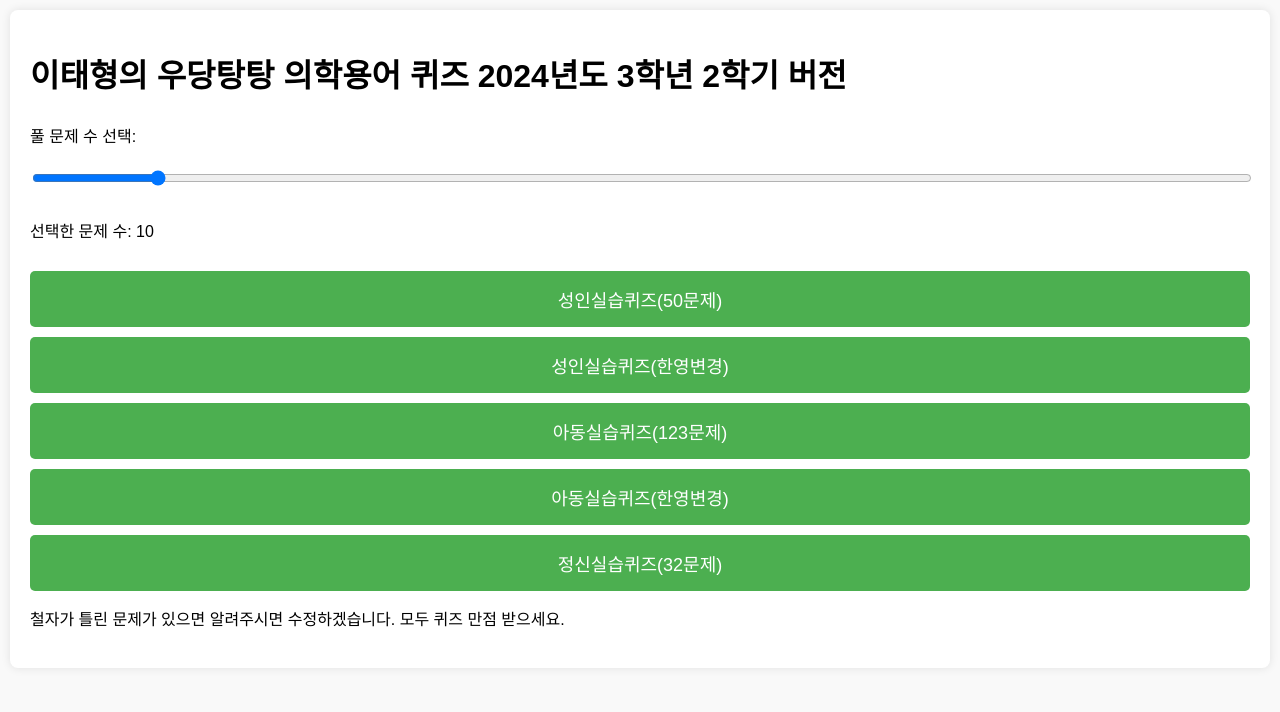
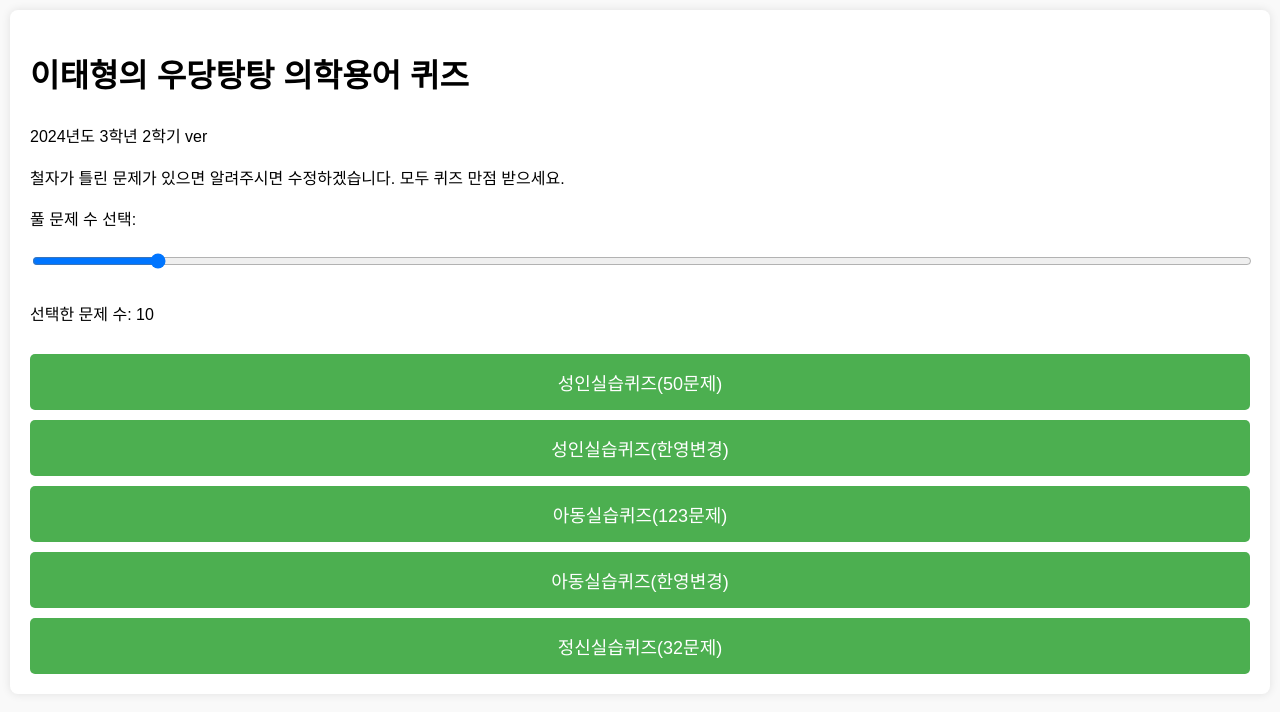
Before and after one commit to Ominyong/tabroquiz, a plain HTML site: page index.html in a window 1280 px wide. Drawn offline with Linux system fonts and the light colour scheme.

Commit message:
Update index.html

```diff
--- a/index.html
+++ b/index.html
@@ -67,7 +67,9 @@
 <body>
     <div id="quiz-container">
         <div id="start-screen">
-            <h1>이태형의 우당탕탕 의학용어 퀴즈 2024년도 3학년 2학기 버전</h1>
+            <h1>이태형의 우당탕탕 의학용어 퀴즈</h1>
+		<p>2024년도 3학년 2학기 ver</p>
+		<p>철자가 틀린 문제가 있으면 알려주시면 수정하겠습니다. 모두 퀴즈 만점 받으세요.</p>
             <label for="questionCount">풀 문제 수 선택:</label>
             <input type="range" id="questionCount" min="1" max="100" value="10" oninput="document.getElementById('rangeValue').textContent = this.value">
             <p>선택한 문제 수: <span id="rangeValue">10</span></p>
@@ -76,7 +78,6 @@
             <button onclick="selectSubject('아동실습퀴즈')">아동실습퀴즈(123문제)</button>
             <button onclick="selectSubject('아동실습퀴즈2')">아동실습퀴즈(한영변경)</button>
             <button onclick="selectSubject('정신실습퀴즈')">정신실습퀴즈(32문제)</button>
-	<p>철자가 틀린 문제가 있으면 알려주시면 수정하겠습니다. 모두 퀴즈 만점 받으세요.</p>
         </div>
         <div id="quiz-screen" style="display: none;">
             <h1 id="subject-title">의학용어 퀴즈</h1>
```
